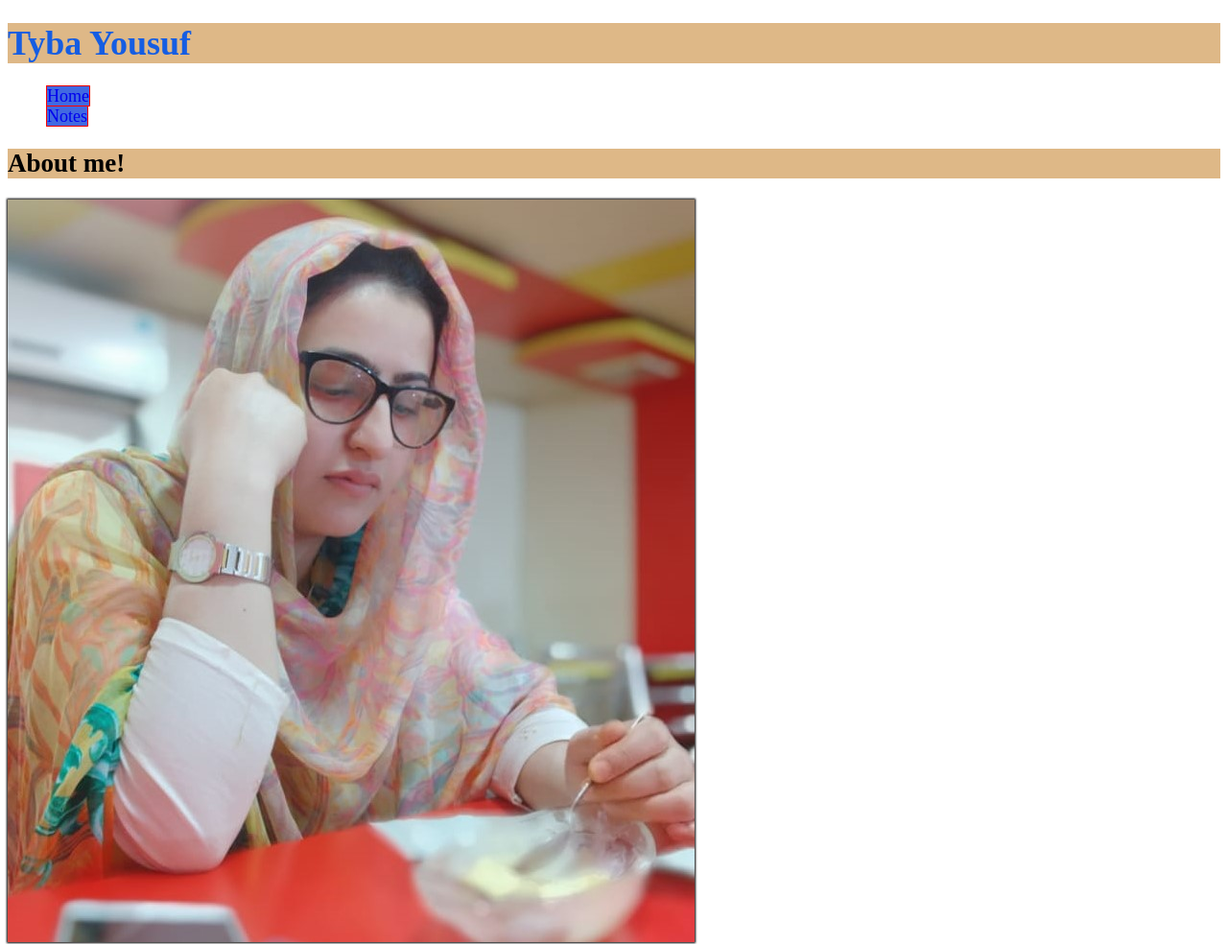
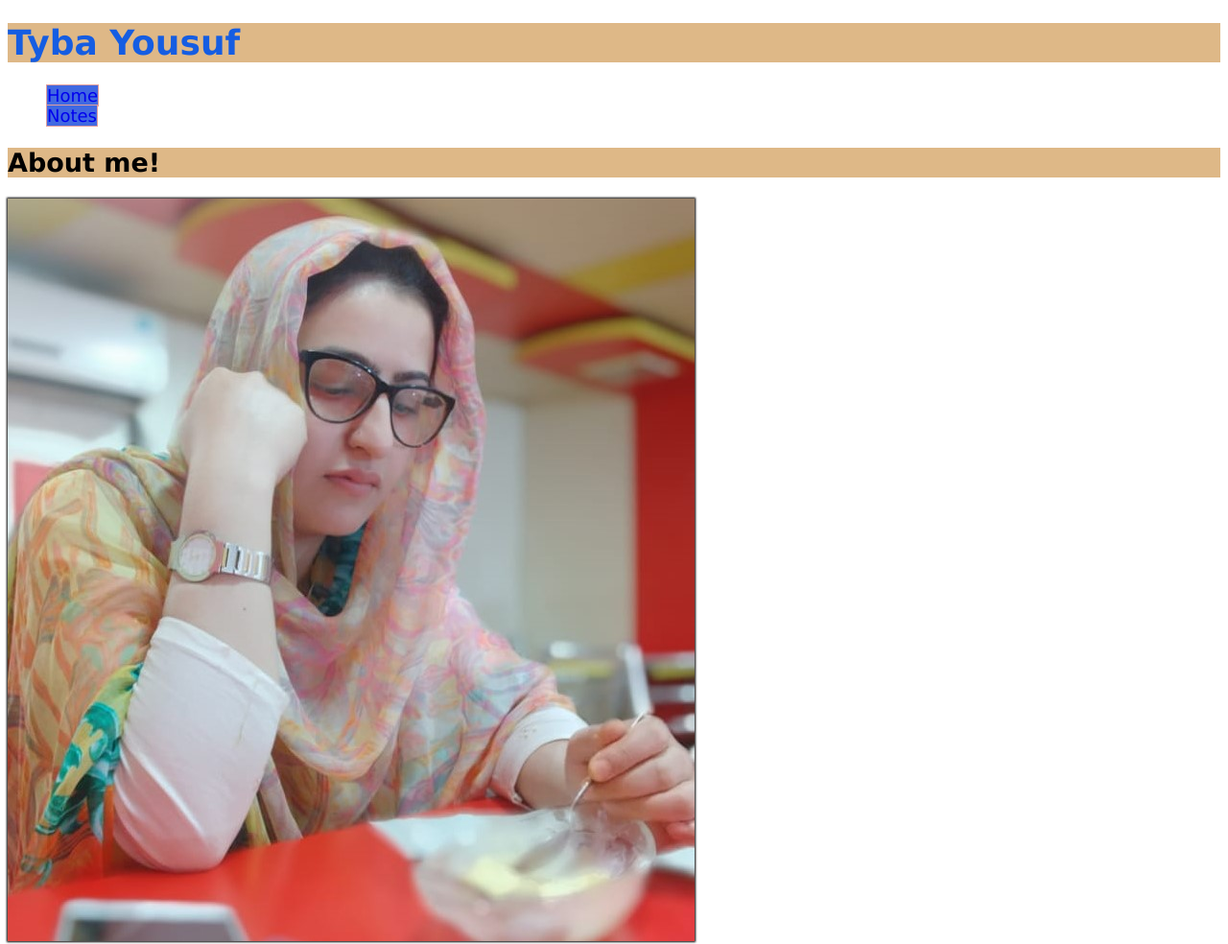
Before and after one commit to yous0098/yous0098.github.io, a plain HTML site: page html_assignment/index.html in a window 1280 px wide. Shown: the top 984 px of the page at 96% size. Drawn offline with Linux system fonts and the light colour scheme.

Commit message:
Final styling.

```diff
--- a/html_assignment/css/main.css
+++ b/html_assignment/css/main.css
@@ -1,5 +1,6 @@
 body{
     font-size: 18px;
+    font-family: Verdana, Geneva, Tahoma, sans-serif;
 }
 /* selecting multiple elements */
 h1,h2,h3,h4{
@@ -38,12 +39,12 @@ h1,h2,h3,h4{
 
 }
  nav ul a{
-         border: 1px solid red;
+         border: 1px solid rgb(224, 157, 157);
          background: royalblue;
 
  }
 
  nav ul li a:hover,
  nav ul li a:focus{
-         background-color: purple;
+         background-color: rgb(238, 182, 238);
   }
```
